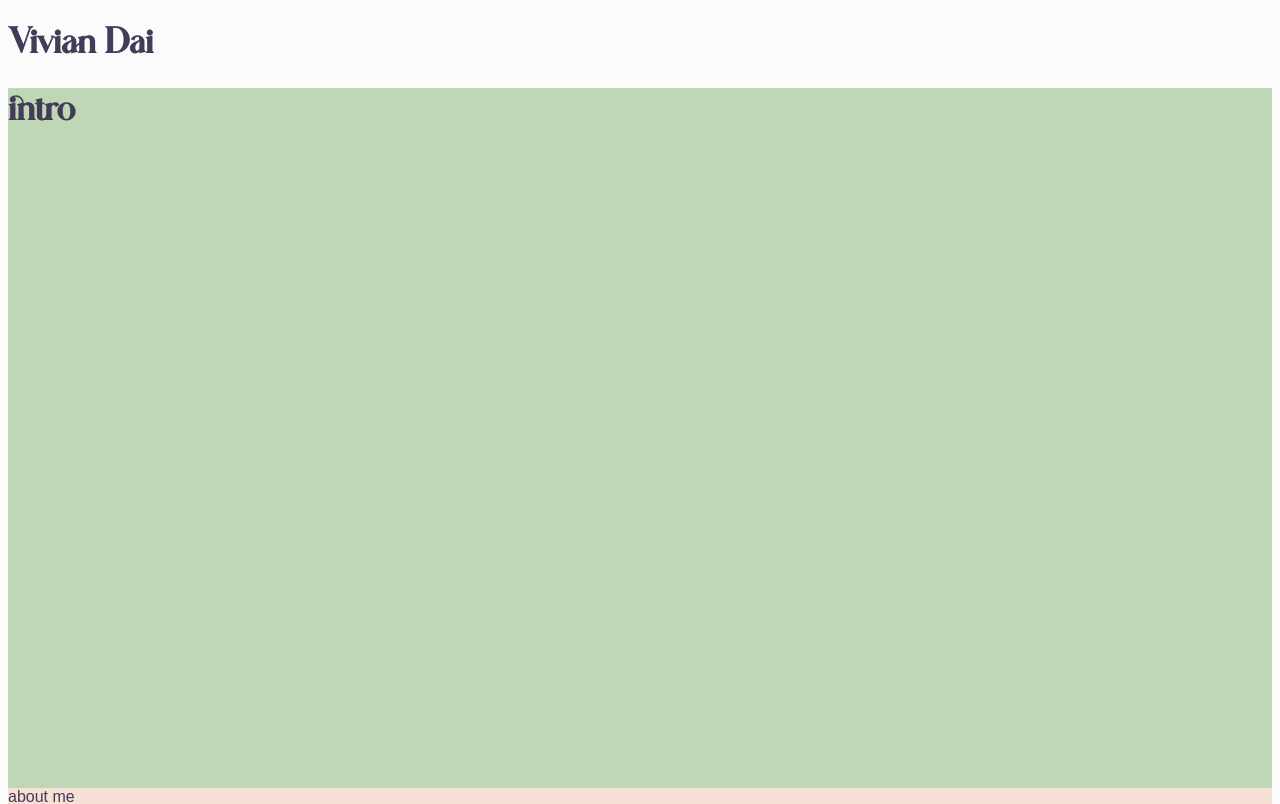
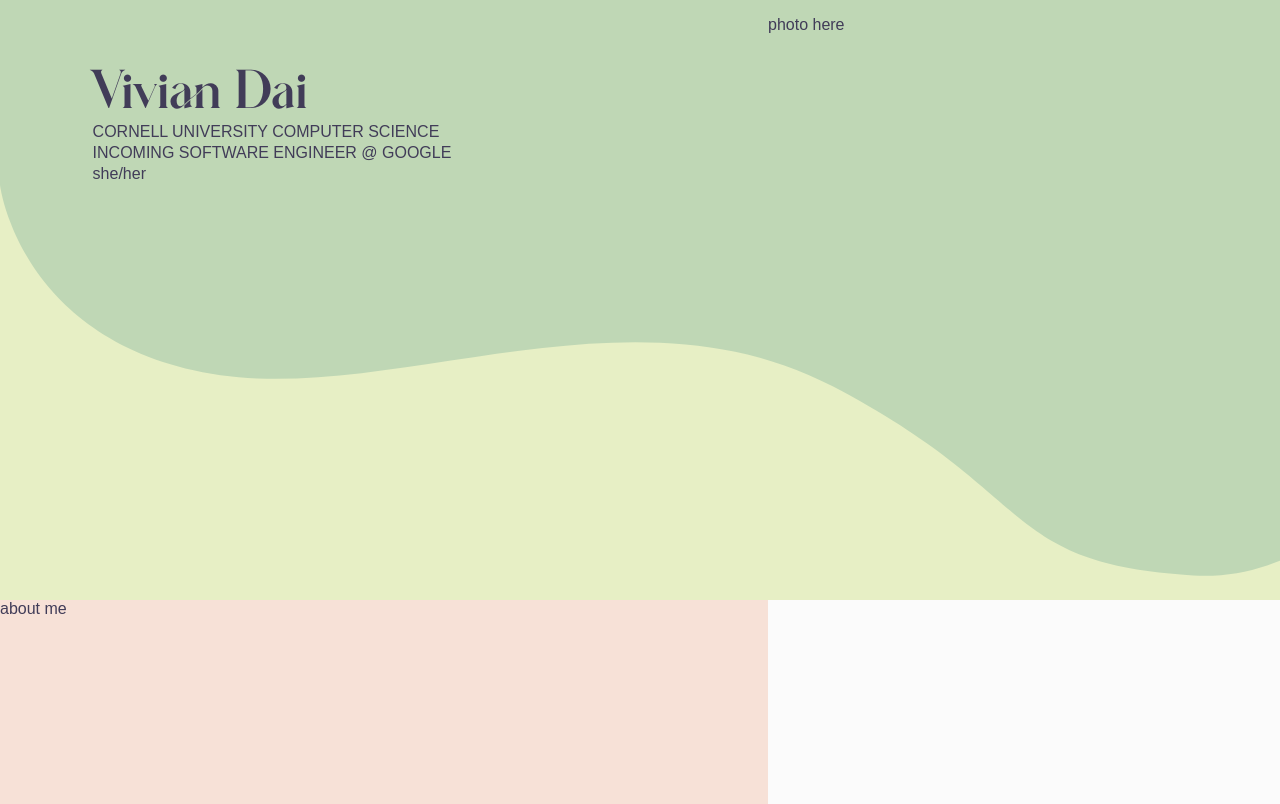
Before and after one commit to vivianndai/vivianndai.github.io, a plain HTML site: page index.html in a window 1280 px wide. Shown: the top 804 px of the page. Drawn offline with Linux system fonts and the light colour scheme; a web font is replaced by a local one.

Commit message:
Added header

```diff
--- a/index.html
+++ b/index.html
@@ -8,6 +8,7 @@
   <meta charset="UTF-8">
   <meta name="viewport" content="width=device-width, initial-scale=1">
   <link rel="stylesheet" href="style.css" type="text/css">
+  <link rel="stylesheet" href="https://use.typekit.net/pla6zyz.css">
   <meta name="description" content="Vivian Dai's Personal Site">
   <meta name="author" content="Vivian Dai">
   <link rel="icon"
@@ -15,31 +16,32 @@
   </link>
 </head>
 
-<!-------------------------------- Header -------------------------------->
-<header id="header">
+<body>
+  <header>
 
-  <h1 id="name">Vivian Dai</h1>
+    <h1 id="name">Vivian Dai</h1>
+    <h2>CORNELL UNIVERSITY COMPUTER SCIENCE</h2>
+    <h2>INCOMING SOFTWARE ENGINEER @ GOOGLE</h2>
+    <h2>she/her</h2>
 
-</header>
-<!-------------------------------- Body -------------------------------->
+  </header>
+  <div id="header-photo">
+    <p>photo here</p>
+  </div>
 
-<body>
-  <section id="intro">
-    <h2>intro</h2>
+  <!-- <img class="header-photo" src="assets/waterfall.png"> -->
 
-  </section>
-
-  <section class="section" id="about">
+  <section id="about">
     about me
   </section>
 
 
-  <section class="section" id="experience">
+  <section id="experience">
     experience
   </section>
 
 
-  <section>
+  <!-- <section>
     learning
   </section>
 
@@ -50,7 +52,7 @@
   <section>
     personal
   </section>
-
+ -->
 
 </body>
 
--- a/style.css
+++ b/style.css
@@ -8,6 +8,7 @@
   font-family: "Glitten-Caps";
   src: url('assets/GLITTEN\ ALL\ CAPS.ttf');
 }
+
 
 
 #colors {
@@ -29,7 +30,9 @@ html {
   scroll-behavior: smooth;
   height: 100%;
   cursor: default;
-  background-image: url("images/waterfall.png");
+  /* background-repeat: no-repeat;
+  background-attachment: fixed; */
+  background-size: cover;
 }
 
 a {
@@ -40,32 +43,99 @@ a {
 
 h1 {
   font-family: 'Glitten-Regular';
-  font-size: 24pt;
+  font-size: 36pt;
+  font-weight: 200;
   color: #413C58;
+  margin-top: 5%;
+  margin-bottom: 3px;
 }
 
 h2 {
-  font-family: 'Glitten-Regular';
-  font-size: 24pt;
+  font-family: brandon-grotesque, sans-serif;
+  font-weight: 300;
+  font-style: normal;
+  font-size: 12pt;
   color: #413C58;
+  margin: 3px;
 }
 
 body {
+  display: grid;
+  grid-template-rows: 600px 1126px 1126px 1126px 1126px 1126px;
+  /* grid-template-rows: repeat(6, 1fr); */
+  grid-template-columns: repeat(5, 1fr);
+  grid-column-gap: 0px;
+  grid-row-gap: 0px;
   font-family: brandon-grotesque, sans-serif;
   font-style: normal;
-  font-weight: 400;
+  font-weight: 300;
   color: #413C58;
+  margin: 0;
+  padding: 0;
 }
 
-#intro {
-  height: 700px;
-  background-color: #BFD7B5;
+/* #intro {
+ height: 700px;
+}
+*/
+/* section {
+  /* height: 1126px; */
+/* } */
+
+
+header {
+  background: url("assets/nameplate.png"), #E7EFC5;
+  background-repeat: no-repeat;
+  /* background-size: cover; */
+  /* background-color: #E7EFC5; */
+  grid-area: 1 / 1 / 2 / 6;
+  margin: 0;
+  padding-left: 7%;
 }
 
-.section {
-  height: 1126px;
+
+#header-photo {
+  grid-area: 1 / 4 / 2 / 6;
+  /* background-color: #E7EFC5; */
 }
 
 #about {
   background-color: #F7E1D7;
+  grid-area: 2 / 1 / 3 / 4;
 }
+
+#about-facts {
+  grid-area: 2 / 4 / 3 / 6;
+}
+
+#experience {
+  grid-area: 3 / 2 / 4 / 5;
+}
+
+.learning-left {
+  grid-area: 4 / 1 / 5 / 2;
+}
+
+.learning-mid {
+  grid-area: 4 / 2 / 5 / 3;
+}
+
+.learning-right {
+  grid-area: 4 / 3 / 5 / 4;
+}
+
+.learning-title {
+  grid-area: 4 / 4 / 5 / 6;
+}
+
+.projects-title {
+  grid-area: 5 / 1 / 6 / 2;
+}
+
+.projects-left {
+  grid-area: 5 / 2 / 6 / 4;
+}
+
+.projects-right {
+  grid-area: 5 / 4 / 6 / 6;
+}
```
Also changed, not shown: assets/nameplate.png (added), 1 other file.
